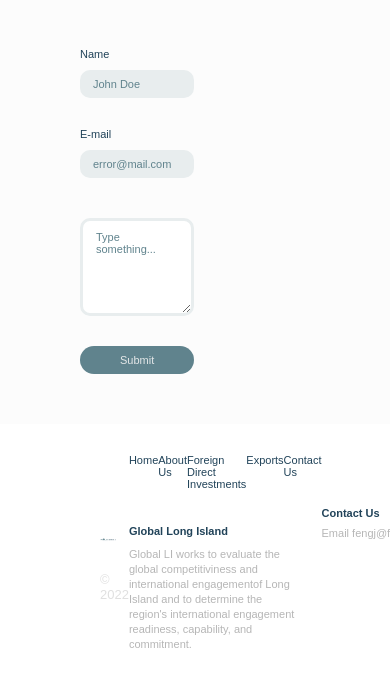
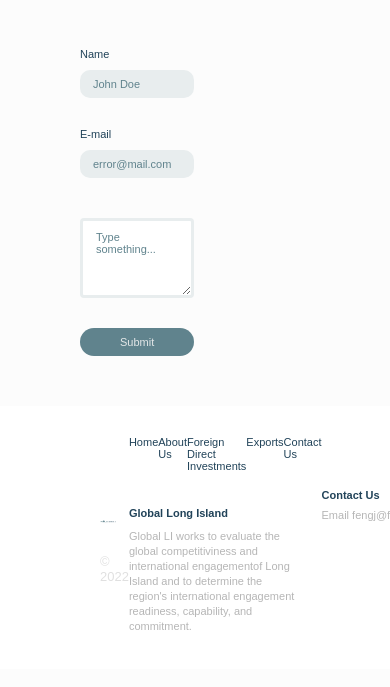
Before and after one commit to CDDR1/global-li, a Flask app: page /contact in a window 390 px wide; the page is wider, and only the part inside the window is pictured. Shown: the part 553-1240 px from the top of that part. After the commit the page ends 1183 px from the top of that part, so only its background shows below. Run offline with Flask 2, Linux system fonts and the light colour scheme.

Commit message:
Updating textarea border radius to 4px in the Contact page

```diff
--- a/static/css/contact.css
+++ b/static/css/contact.css
@@ -54,7 +54,7 @@ main {
 }
 
 .form-textarea {
-    border-radius: 10px;
+    border-radius: 4px;
     border: 3px solid #e8edee;
     outline: none;
 }
@@ -154,4 +154,8 @@ main {
     .form-input {
         padding: 0.8rem 1.3rem;
     }
+
+    .form-textarea {
+        height: 8rem;
+    }
 }
```
